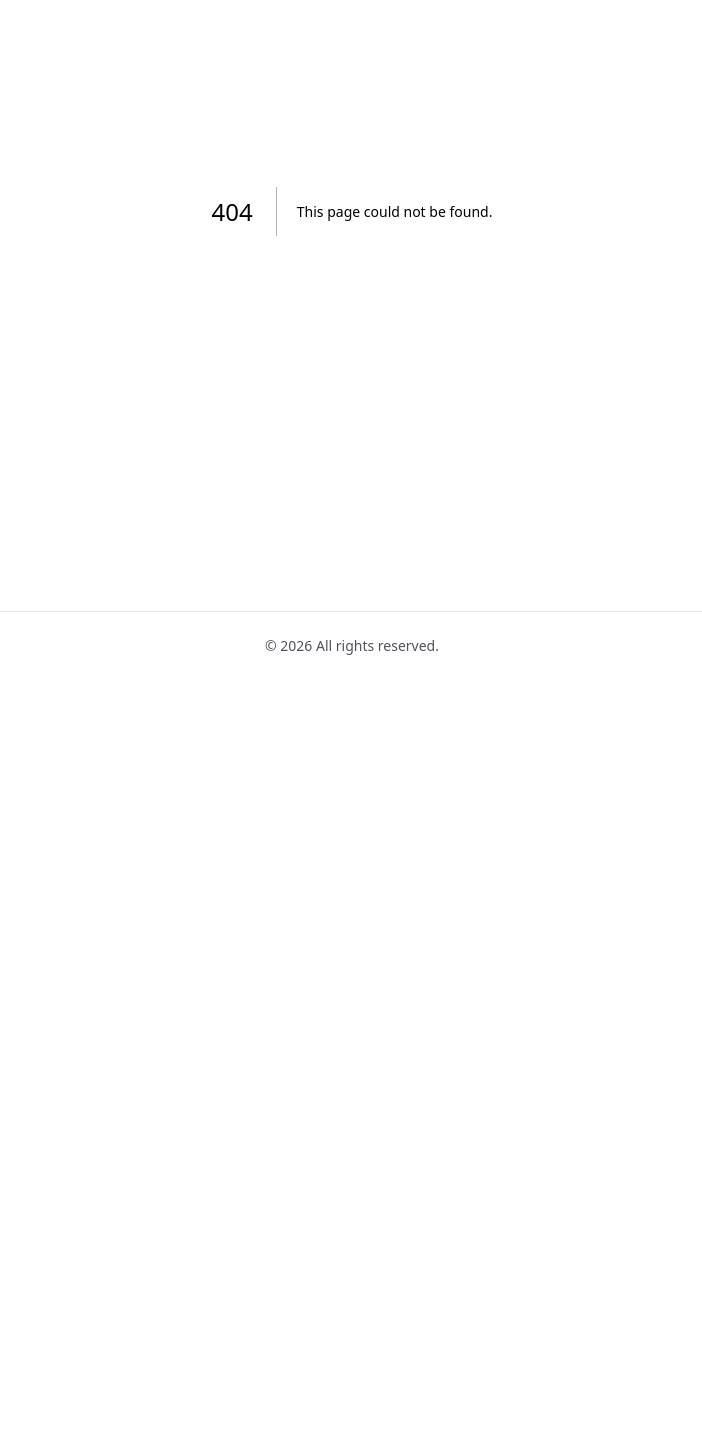
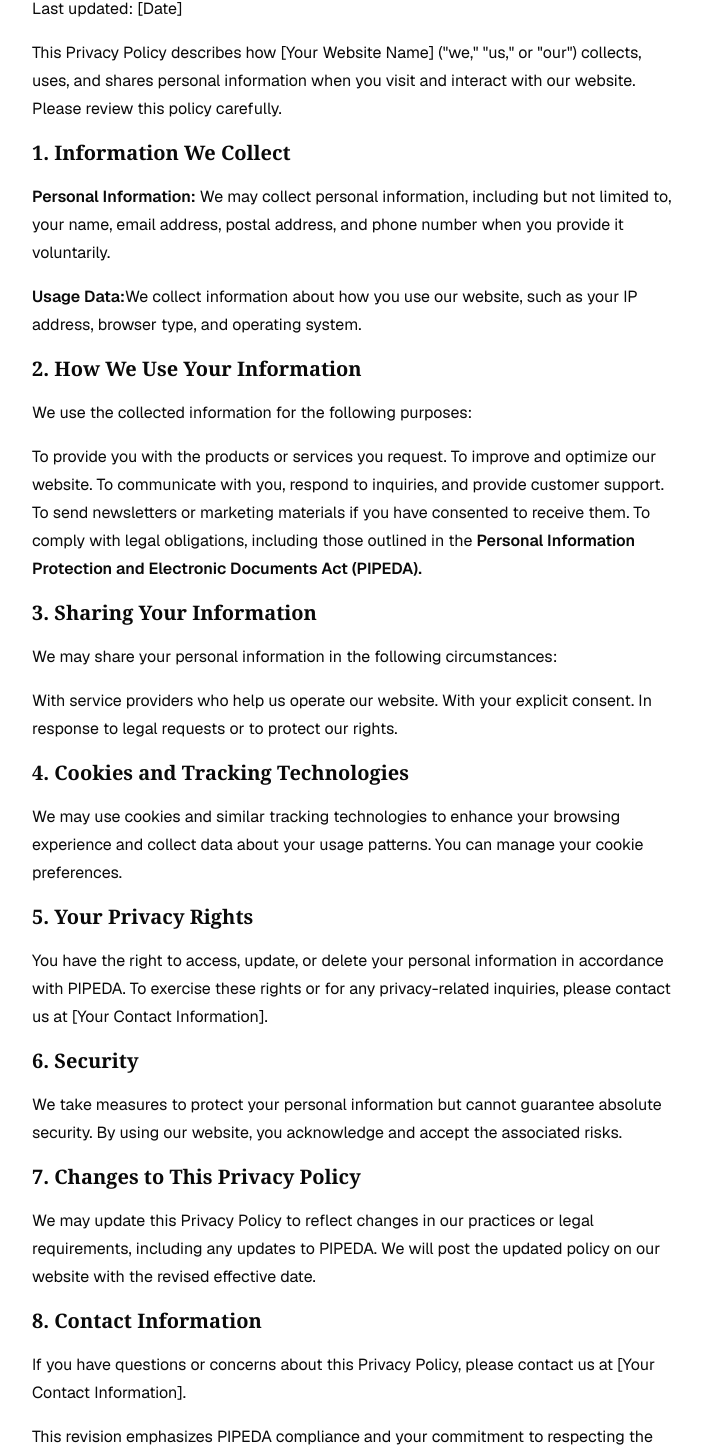
Before and after one commit to samurai71/my-nxt-template, a Next.js app: page /privacy-policy in a window 1280 px wide. Before the commit this address had no page. Shown: the part 258-1714 px from the top of the page, without its empty margins (288-990 px from the left). Before the commit the page ends 938 px from the top, so only its background shows below. Built offline with nearby package versions, Linux system fonts and the light colour scheme.

Commit message:
feat: :sparkles: add Privacy Policy page, enhance Footer with links, and update global styles for headings and paragraphs

```diff
--- /dev/null
+++ b/src/app/privacy-policy/page.tsx
@@ -0,0 +1,95 @@
+export default function Privacy() {
+  return (
+    <div className="flex min-h-screen items-center justify-center bg-zinc-50 font-sans dark:bg-black">
+      <main className="flex min-h-screen w-full max-w-3xl flex-col items-center justify-between py-32 px-16 bg-white dark:bg-black sm:items-start">
+        <h2>Privacy Policy for [Your Website Name]</h2>
+
+        <p>Last updated: [Date]</p>
+
+        <p>
+          This Privacy Policy describes how [Your Website Name] ("we," "us," or "our") collects,
+          uses, and shares personal information when you visit and interact with our website. Please
+          review this policy carefully.
+        </p>
+
+        <h3>1. Information We Collect</h3>
+
+        <p>
+          <span className="font-semibold">Personal Information:</span> We may collect personal
+          information, including but not limited to, your name, email address, postal address, and
+          phone number when you provide it voluntarily.
+        </p>
+
+        <p>
+          <span className="font-semibold">Usage Data:</span>We collect information about how you use
+          our website, such as your IP address, browser type, and operating system.
+        </p>
+
+        <h3>2. How We Use Your Information</h3>
+
+        <p>We use the collected information for the following purposes:</p>
+
+        <p>
+          To provide you with the products or services you request. To improve and optimize our
+          website. To communicate with you, respond to inquiries, and provide customer support. To
+          send newsletters or marketing materials if you have consented to receive them. To comply
+          with legal obligations, including those outlined in the{" "}
+          <span className="font-semibold">
+            Personal Information Protection and Electronic Documents Act (PIPEDA).
+          </span>
+        </p>
+
+        <h3>3. Sharing Your Information</h3>
+
+        <p>We may share your personal information in the following circumstances:</p>
+
+        <p>
+          With service providers who help us operate our website. With your explicit consent. In
+          response to legal requests or to protect our rights.
+        </p>
+
+        <h3>4. Cookies and Tracking Technologies</h3>
+
+        <p>
+          We may use cookies and similar tracking technologies to enhance your browsing experience
+          and collect data about your usage patterns. You can manage your cookie preferences.
+        </p>
+
+        <h3>5. Your Privacy Rights</h3>
+
+        <p>
+          You have the right to access, update, or delete your personal information in accordance
+          with PIPEDA. To exercise these rights or for any privacy-related inquiries, please contact
+          us at [Your Contact Information].
+        </p>
+
+        <h3>6. Security</h3>
+
+        <p>
+          We take measures to protect your personal information but cannot guarantee absolute
+          security. By using our website, you acknowledge and accept the associated risks.
+        </p>
+
+        <h3>7. Changes to This Privacy Policy</h3>
+
+        <p>
+          We may update this Privacy Policy to reflect changes in our practices or legal
+          requirements, including any updates to PIPEDA. We will post the updated policy on our
+          website with the revised effective date.
+        </p>
+
+        <h3>8. Contact Information</h3>
+
+        <p>
+          If you have questions or concerns about this Privacy Policy, please contact us at [Your
+          Contact Information].
+        </p>
+
+        <p>
+          This revision emphasizes PIPEDA compliance and your commitment to respecting the privacy
+          rights of your users in accordance with Canadian privacy laws.
+        </p>
+      </main>
+    </div>
+  )
+}
--- a/src/components/footer.tsx
+++ b/src/components/footer.tsx
@@ -3,12 +3,15 @@
  *
  * @returns {JSX.Element} A footer element with centered text, border styling, and responsive dark mode support.
  */
+import Link from "next/link"
+
 export function Footer() {
   const year = new Date().getFullYear()
 
   return (
     <footer className="w-full border-t px-4 py-6 text-center text-sm text-zinc-600 dark:text-zinc-400">
-      © {year} All rights reserved.
+      © {year} All rights reserved. <Link href="/privacy-policy">Privacy Policy</Link> |{" "}
+      <Link href="/terms-and-conditions">Terms and Conditions</Link>
     </footer>
   )
 }
--- a/src/styles/globals.css
+++ b/src/styles/globals.css
@@ -122,4 +122,13 @@
   body {
     @apply bg-background text-foreground;
   }
+  h2 {
+    @apply py-2 font-serif text-2xl font-bold;
+  }
+  h3 {
+    @apply py-2 font-serif text-xl font-semibold;
+  }
+  p {
+    @apply py-2 text-base leading-7;
+  }
 }
```
